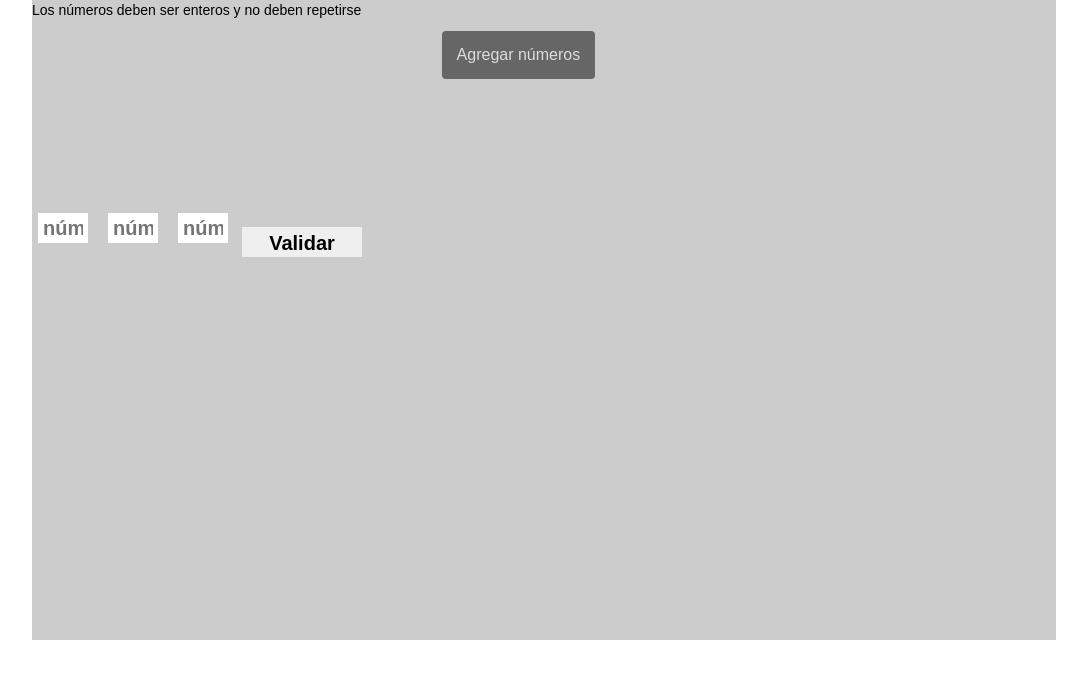
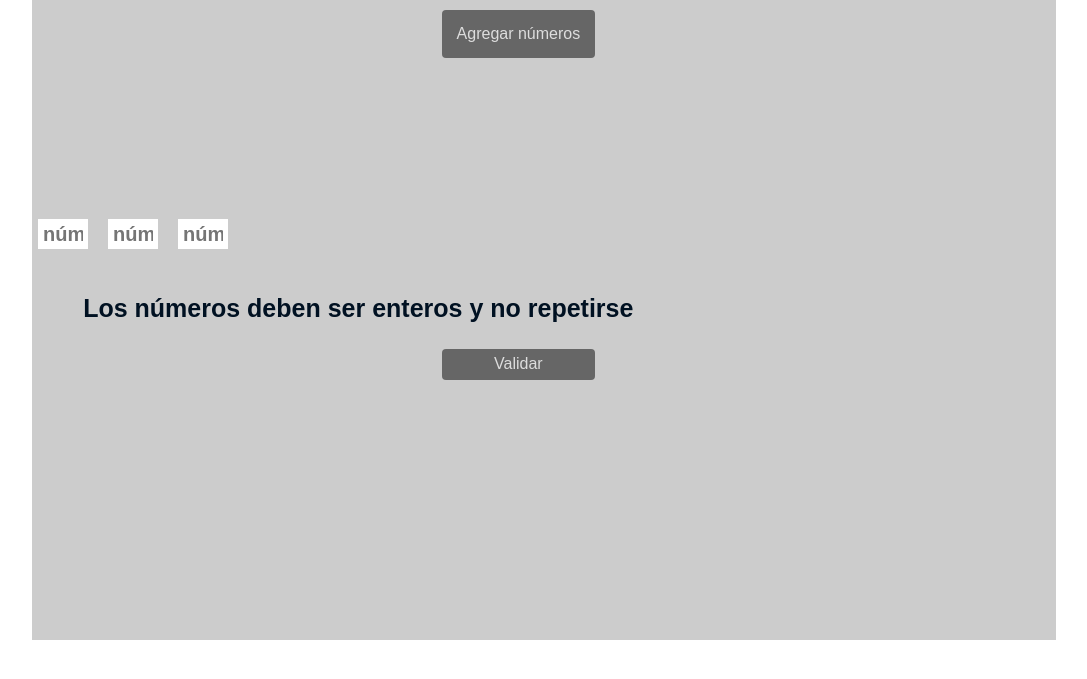
Before and after one commit to aikidosama/ordenadordeserie, a PHP site: page / in a window 1280 px wide. Shown: the top 679 px of the page, without its empty margins (96-1183 px from the left). Run offline with PHP 8.4, Linux system fonts and the light colour scheme; some libraries are stand-ins or nearby versions.

Commit message:
Update index.php

```diff
--- a/index.php
+++ b/index.php
@@ -15,7 +15,6 @@
   <body>
       <div id="wrapper">
           <div class="controls">  <!-- Clase de botones de control de mixitup -->
-            <div>Los números deben ser enteros y no deben repetirse</div>
             <button class="item button" data-ref="button-add-new">Agregar números</button>  <!-- Llama a la función buttonAddNew de mixitup -->
           </div>
           <form action="result.php" id="the-form"  method="post"  >
@@ -24,8 +23,9 @@
               	  <div class="mix1" data-myorder="2"><input type="text" data-validation="number" data-validation-allowing="range[-99;999],negative" step="1" value="" maxlength="3" id="integ" name="integ[]" value="" placeholder="número" /></div>
               	  <div class="mix1" data-myorder="3"><input type="text" data-validation="number" data-validation-allowing="range[-99;999],negative" step="1" value="" maxlength="3" id="integ" name="integ[]" value="" placeholder="número" /></div>
               </div>
-              <br />
-              <p><input type="submit" id="submit" style="width:120px;" value="Validar"></p>
+              <div class="clear" />
+              <div class="info">Los números deben ser enteros y no repetirse</div>
+              <p><input type="submit" id="submit" class="submit" value="Validar"></p>
               <input type="hidden" name="link" id="link" value="<?php echo $_SERVER['REQUEST_URI']; ?>" />   <!-- input hidden para enviar la ruta actual por el formulario -->
           </form>
       </div>
```
